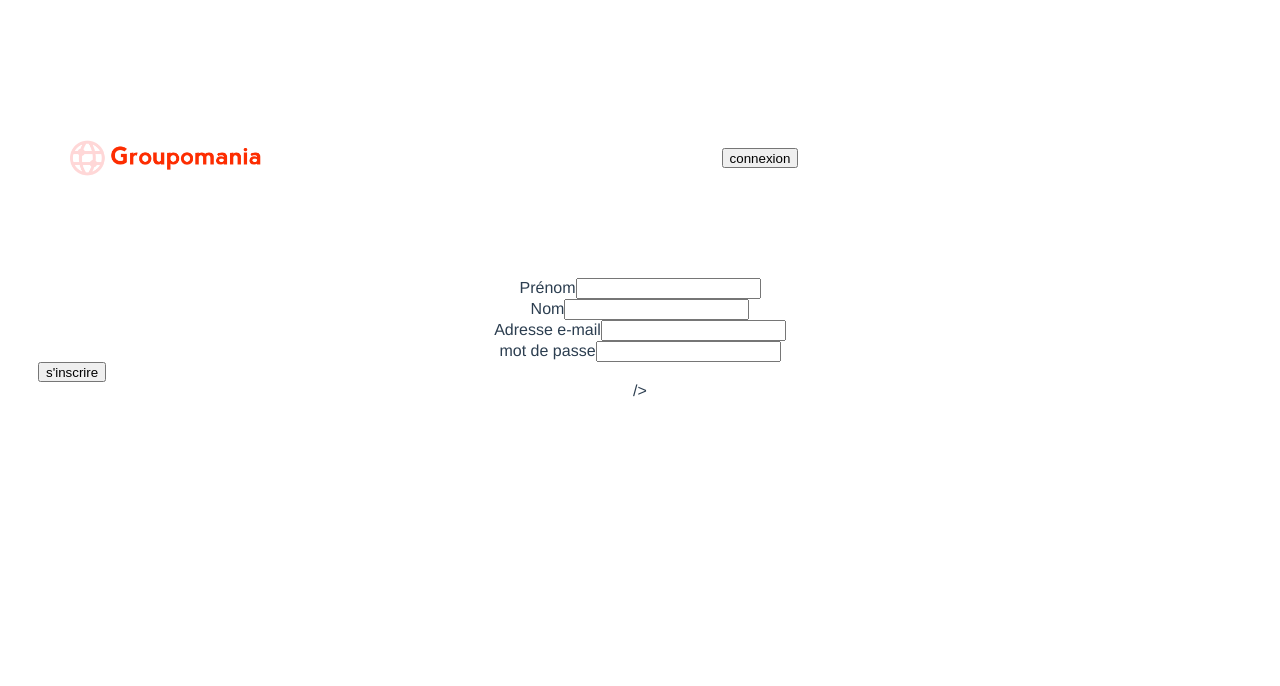
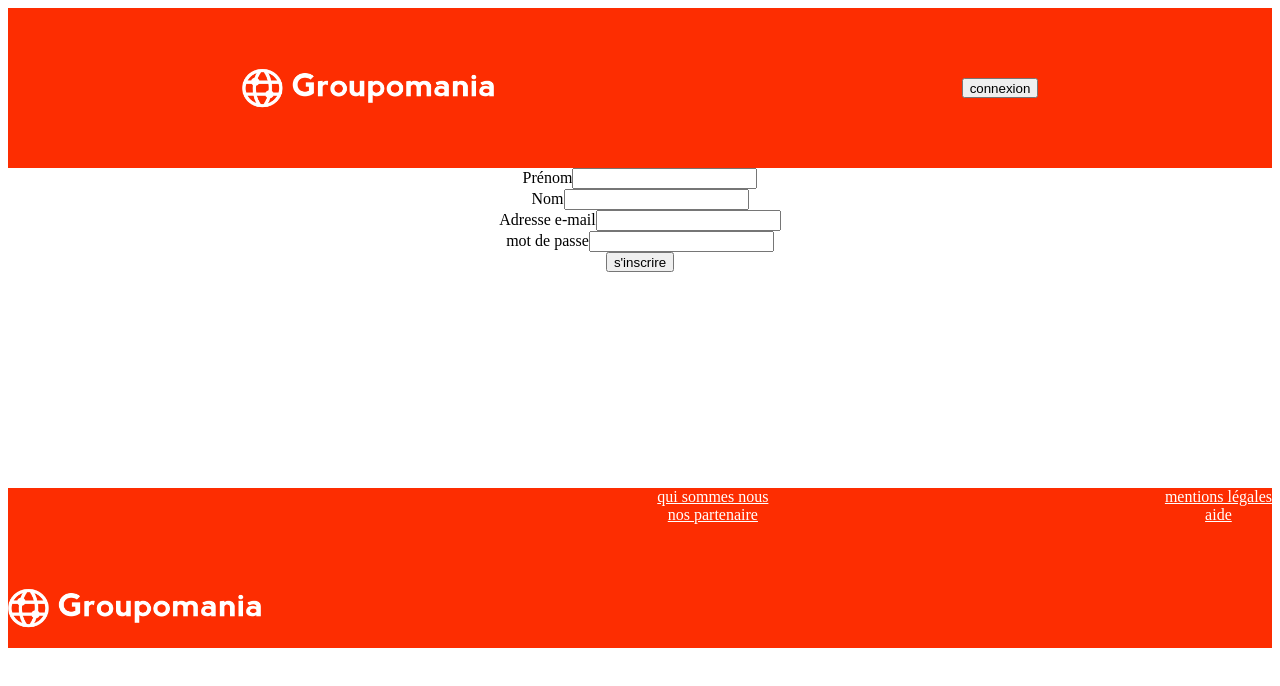
Before and after one commit to mathieu42470/p7_07-12-2021, a Vue app in the folder frontend/groupomania/: page / in a window 1280 px wide. Shown: the top 686 px of the page. Built offline with nearby package versions, Linux system fonts and the light colour scheme.

Commit message:
footer fait

```diff
--- a/frontend/groupomania/src/App.vue
+++ b/frontend/groupomania/src/App.vue
@@ -3,7 +3,7 @@
     <div id="nav">
       <Header />
       <Form />
-      <!-- <Formulaire />   -->
+      <Footer/>
     </div>
     <router-view/>
   </div>
@@ -11,36 +11,16 @@
 
 <script>
 
-// import Formulaire from './components/form.vue'
 import Header from './components/header.vue'
 import Form from './components/form.vue'
+import Footer from './components/footer.vue'
 
 export default {
-  components: { Header, Form },
+  components: { Header, Form, Footer },
   name: 'App',
  }
 
 </script>
 
 <style>
-#app {
-  font-family: Avenir, Helvetica, Arial, sans-serif;
-  -webkit-font-smoothing: antialiased;
-  -moz-osx-font-smoothing: grayscale;
-  text-align: center;
-  color: #2c3e50;
-}
-
-#nav {
-  padding: 30px;
-}
-
-#nav a {
-  font-weight: bold;
-  color: #2c3e50;
-}
-
-#nav a.router-link-exact-active {
-  color: #42b983;
-}
 </style>
--- a/frontend/groupomania/src/components/footer.vue
+++ b/frontend/groupomania/src/components/footer.vue
@@ -1,14 +1,46 @@
 <template>
-
+<footer>
+     <img src="../../images/icon-left-font-monochrome-white.png">
+     <div class="quisommesnous">
+       <a href="">qui sommes nous</a>
+       <a href="">nos partenaire</a>
+     </div>
+     <div class="aide">
+        <a href="">mentions légales</a>
+        <a href="">aide</a>
+     </div>
+</footer>
 </template>
 <script>
 export default {
-     name : '',
-     props : {
+     name: 'Footer',
+     props: {
          msg: String
   }
 }
 </script>
 <style>
-
+footer{
+   background-color: rgb(253, 45, 1);
+   display: flex;
+   flex-direction: row;
+   justify-content: space-between;
+   width: 100%;
+    height: 10rem;
+}
+.quisommesnous {
+   display: flex;
+   flex-direction: column;
+   align-items: center;
+}
+.aide{
+  display: flex ;
+  flex-direction: column;
+  height: 100%;
+  align-items: center;
+}
+a{
+  list-style: none;
+  color: white;
+}
 </style>
--- a/frontend/groupomania/src/components/form.vue
+++ b/frontend/groupomania/src/components/form.vue
@@ -1,5 +1,5 @@
 <template>
-    <div>
+    <div class="corps">
       <form name="form1" method="POST" action="">
           <div class="form">
              <label class="label" for="firstName">Prénom</label>
@@ -18,8 +18,7 @@
             <input id="password" class="input" type="password" name="password" />
           </div>
           <div>
-
-          <button> s'inscrire </button>/>
+          <button> s'inscrire </button>
           </div>
           </form>
     </div>
@@ -33,5 +32,20 @@
 }
 </script>
 <style >
-
+.corps{
+  height: 20rem;
+  background-color: white;
+  display: flex;
+  flex-direction: column;
+  align-items: center;
+}
+form{
+  display: flex;
+  flex-direction: column;
+  align-items: center;
+  width: 50%;
+}
+button{
+  align-items: center ;
+}
 </style>
--- a/frontend/groupomania/src/components/header.vue
+++ b/frontend/groupomania/src/components/header.vue
@@ -1,12 +1,10 @@
 <template>
-<header>
-   <div>
-     <img src="../../images/icon-left-font.png" >
+   <header>
+     <img src="../../images/icon-left-font-monochrome-white.png" >
      <div>
        <button> connexion </button>
      </div>
-   </div>
-</header>
+   </header>
 </template>
 
 <script>
@@ -19,12 +17,14 @@
 </script>
 
 <style >
-header div{
+ header{
   width: 100%;
+  height: 10rem;
   display: flex;
   justify-content: space-around;
   flex-direction: row;
   align-items: center;
+  background-color: rgb(253, 45, 1);
 }
 img{
    height: 15rem;
```
